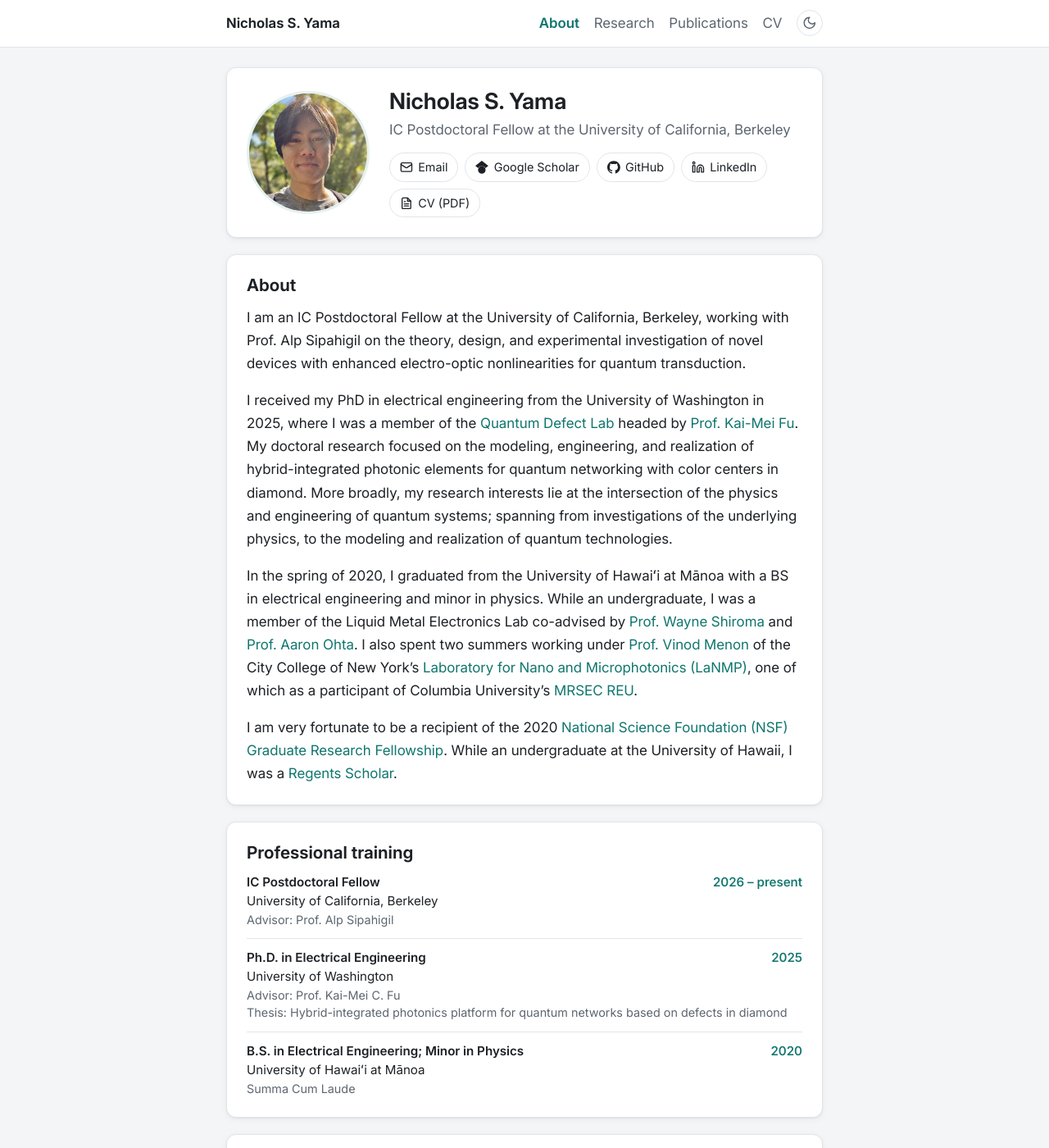
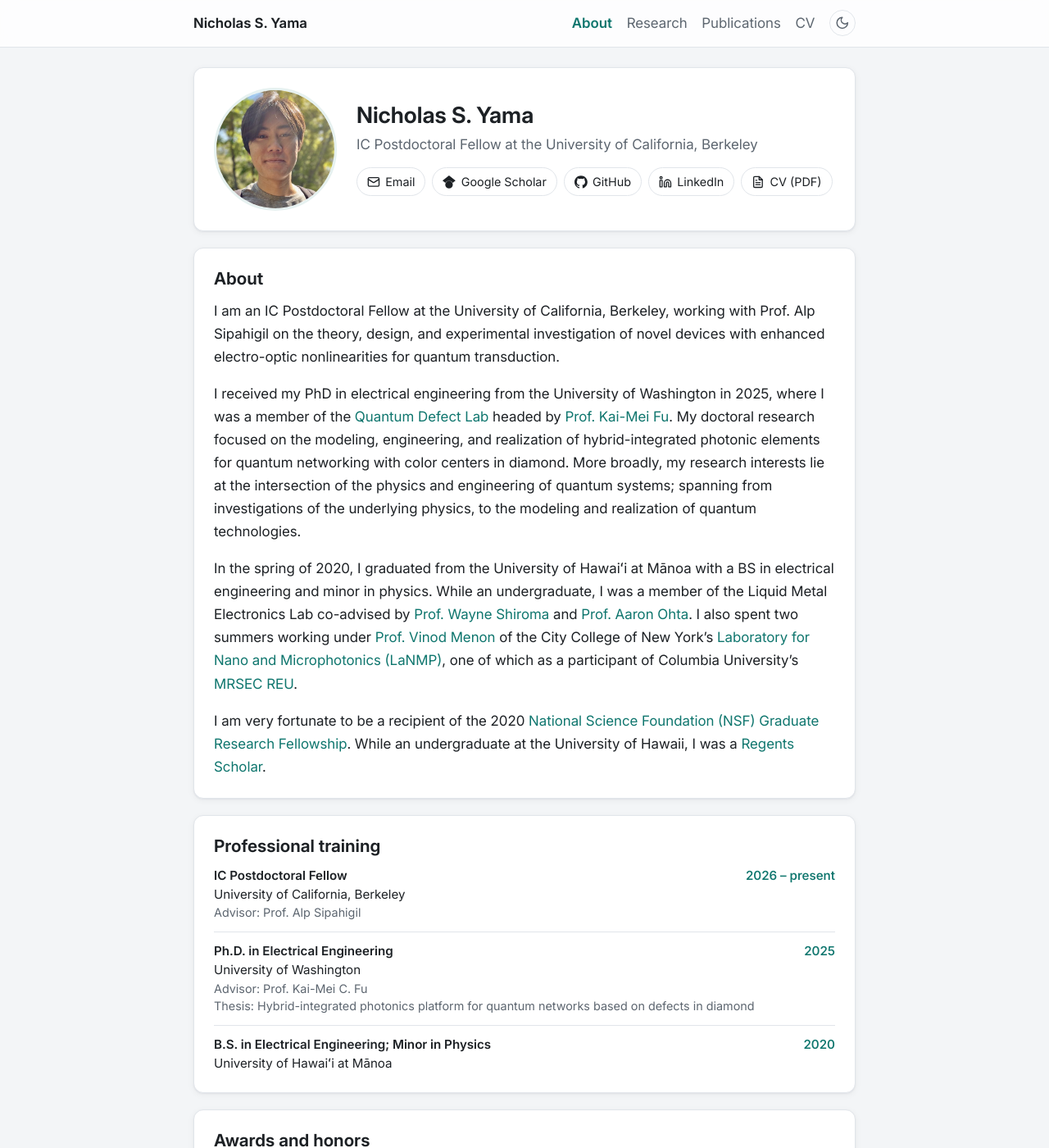
Before and after one commit to nyama8/nyama8.github.io, a Jekyll site: the page built from index.md, in a window 1280 px wide and 1400 px high. Shown: the whole window at 82% size. Built offline with Jekyll 4.4.1, drawn with Linux system fonts in a browser that asks for light colours.

Commit message:
Wider page (840px), pinned see-through top bar; drop Summa Cum Laude line
Co-Authored-By: Claude Opus 5.5 <noreply@anthropic.com>

```diff
--- a/_data/training.yml
+++ b/_data/training.yml
@@ -18,5 +18,3 @@
 - title: B.S. in Electrical Engineering; Minor in Physics
   place: University of Hawaiʻi at Mānoa
   years: "2020"
-  details:
-    - Summa Cum Laude
--- a/assets/css/style.css
+++ b/assets/css/style.css
@@ -23,7 +23,8 @@
   --shadow: 0 1px 2px rgba(16, 24, 40, 0.05), 0 2px 8px rgba(16, 24, 40, 0.05);
   --code-bg: #f1f3f5;
   --radius: 12px;
-  --width: 760px;
+  --width: 840px;           /* max width of the page content */
+  --header-bg: rgba(255, 255, 255, 0.8);   /* top bar, slightly see-through */
   color-scheme: light;
 }
 
@@ -38,6 +39,7 @@
   --accent-soft: rgba(95, 208, 197, 0.12);
   --shadow: 0 1px 2px rgba(0, 0, 0, 0.3), 0 4px 12px rgba(0, 0, 0, 0.25);
   --code-bg: #121417;
+  --header-bg: rgba(26, 29, 32, 0.8);
   color-scheme: dark;
 }
 
@@ -53,6 +55,7 @@
     --accent-soft: rgba(95, 208, 197, 0.12);
     --shadow: 0 1px 2px rgba(0, 0, 0, 0.3), 0 4px 12px rgba(0, 0, 0, 0.25);
     --code-bg: #121417;
+    --header-bg: rgba(26, 29, 32, 0.8);
     color-scheme: dark;
   }
 }
@@ -61,7 +64,10 @@
 
 *, *::before, *::after { box-sizing: border-box; }
 
-html { -webkit-text-size-adjust: 100%; }
+html {
+  -webkit-text-size-adjust: 100%;
+  scroll-padding-top: 4.5rem;   /* links to a spot on a page land below the pinned top bar */
+}
 
 body {
   margin: 0;
@@ -126,8 +132,14 @@ img { max-width: 100%; height: auto; }
 
 /* ---------- Navigation ---------- */
 
+/* The top bar stays pinned while scrolling; the page shows faintly through it. */
 .site-header {
-  background: var(--card);
+  position: sticky;
+  top: 0;
+  z-index: 5;
+  background: var(--header-bg);
+  -webkit-backdrop-filter: blur(10px);
+  backdrop-filter: blur(10px);
   border-bottom: 1px solid var(--border);
 }
 
@@ -302,7 +314,6 @@ img { max-width: 100%; height: auto; }
   box-shadow: var(--shadow);
   padding: 1.1rem 1.25rem;
   margin-bottom: 0.9rem;
-  scroll-margin-top: 1rem;
 }
 /* Highlight a paper when linked to from the Research page. */
 .pub:target { border-color: var(--accent); box-shadow: 0 0 0 2px var(--accent-soft); }
@@ -392,5 +403,6 @@ label.btn { cursor: pointer; user-select: none; }
   .profile { flex-direction: column; text-align: center; }
   .profile-links { justify-content: center; }
   .project { grid-template-columns: 1fr; }
-  .nav { justify-content: center; }
+  .nav { justify-content: center; padding: 0.4rem 1rem; row-gap: 0; }
+  html { scroll-padding-top: 6rem; }   /* the top bar is two lines on phones */
 }
```
